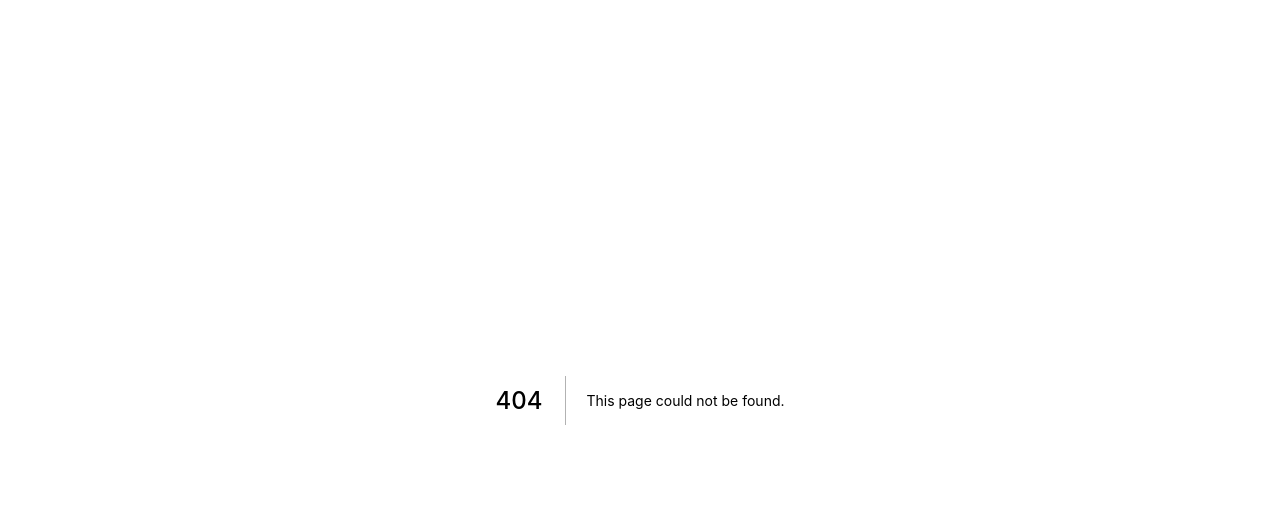
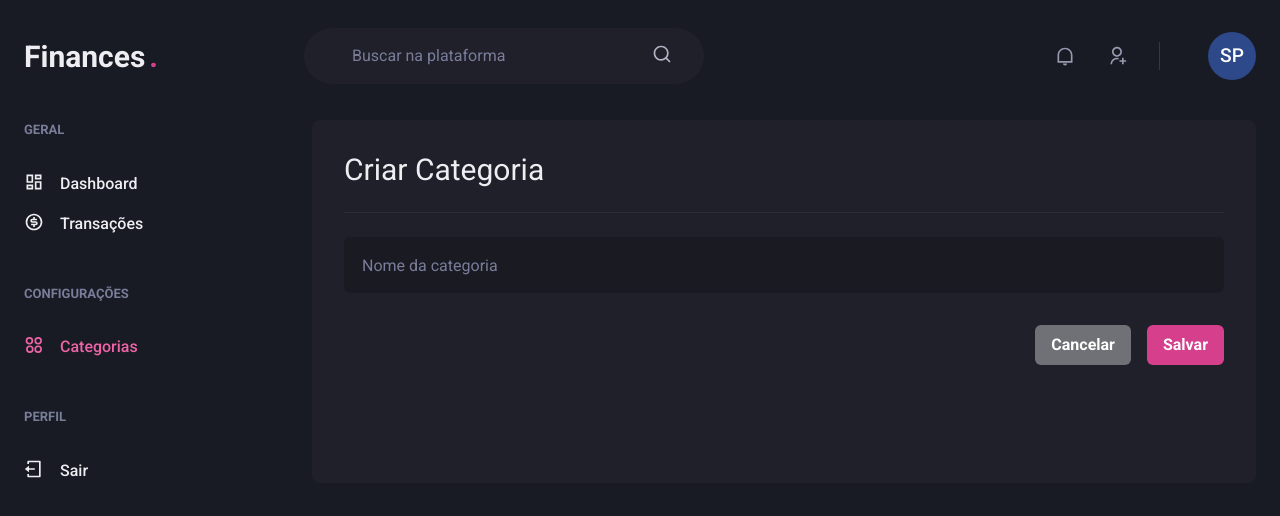
Before and after one commit to sanderpaniago/finances, a Next.js app: page /app/categories/create in a window 1280 px wide. Before the commit this address had no page. Shown: the top 516 px of the page. Built offline with nearby package versions, Linux system fonts and the light colour scheme; no server answers.

Commit message:
created crud categoties

```diff
--- a/src/components/Sidebar/SiderbarNav.tsx
+++ b/src/components/Sidebar/SiderbarNav.tsx
@@ -1,7 +1,8 @@
 import { Stack } from "@chakra-ui/react";
-import { RiDashboardLine, RiMoneyDollarCircleLine, RiInputMethodLine, RiGitMergeLine } from "react-icons/ri";
+import { RiDashboardLine, RiMoneyDollarCircleLine, RiApps2Line, RiLogoutBoxLine } from "react-icons/ri";
 import { NavLink } from "./NavLink";
 import { NavSection } from "./NavSection";
+import { signOut } from 'next-auth/client'
 
 export function SidebarNav() {
     return (
@@ -11,10 +12,13 @@ export function SidebarNav() {
                 <NavLink href='/app/transactions' icon={RiMoneyDollarCircleLine}>Transações</NavLink>
             </NavSection>
 
-            {/* <NavSection title='AUTOMAÇÃO'>
-                <NavLink href='/forms' icon={RiInputMethodLine} >Formulários</NavLink>
-                <NavLink href='/automation' icon={RiGitMergeLine} >Automação</NavLink>
-            </NavSection> */}
+            <NavSection title='CONFIGURAÇÕES'>
+                <NavLink href='/app/categories' icon={RiApps2Line} >Categorias</NavLink>
+            </NavSection>
+
+            <NavSection title='PERFIL'>
+                <NavLink href='#!' onClick={() => signOut()} icon={RiLogoutBoxLine} >Sair</NavLink>
+            </NavSection>
         </Stack>
     )
 }
--- /dev/null
+++ b/src/graphql/deleteCategory.gql
@@ -0,0 +1,6 @@
+mutation DeleteCategory($id: ID!) {
+  deleteCategory(id: $id) {
+    _id
+    name
+  }
+}
--- /dev/null
+++ b/src/pages/app/categories/create.tsx
@@ -0,0 +1,93 @@
+import { useMutation } from "@apollo/client";
+import LinkNext from 'next/link'
+import { Box, Button, Divider, Flex, Heading, HStack, Input, Link, VStack } from "@chakra-ui/react";
+import { yupResolver } from "@hookform/resolvers/yup";
+import { useRouter } from "next/router";
+import * as yup from 'yup';
+import { SubmitHandler, useForm } from "react-hook-form";
+
+import { Header } from "../../../components/Header";
+import { Sidebar } from "../../../components/Sidebar";
+
+import CREATE_CATEGORY from '../../../graphql/createdCategory.gql'
+
+type CreateCategoryFormData = {
+  name: string
+}
+
+const createUserFormSchema = yup.object().shape({
+  name: yup.string().required()
+})
+
+export default function CreateCategory() {
+  const router = useRouter()
+  const [createCategory] = useMutation(CREATE_CATEGORY)
+  const { register, handleSubmit, formState } = useForm({
+    resolver: yupResolver(createUserFormSchema),
+  })
+  const { errors, isSubmitting } = formState
+
+  const handleCreateUser: SubmitHandler<CreateCategoryFormData> = async (data) => {
+    console.log(data)
+    const { errors } = await createCategory({
+      variables: {
+        name: data.name
+      }
+    })
+    if (errors)
+      return
+
+    router.push('/app/categories')
+  }
+
+  return (
+    <Box>
+      <Header />
+
+      <Flex w='100%' my='6' maxWidth={1480} mx='auto' px='6'>
+        <Sidebar />
+
+        <Box
+          as='form'
+          flex='1'
+          borderRadius={8}
+          bg='gray.800'
+          p={['6', '8']}
+          onSubmit={handleSubmit(handleCreateUser)}
+        >
+          <Heading size='lg' fontWeight='normal'>Criar Categoria</Heading>
+
+          <Divider my='6' borderColor='gray.700' />
+          <VStack spacing={['6', '8']}>
+            <Input
+              name='name'
+              label='Nome'
+              placeholder='Nome da categoria'
+              variant="filled"
+              bg='blackAlpha.300'
+              _hover={{
+                background: 'blackAlpha.200',
+              }}
+              h='14'
+              error={errors.name}
+              {...register('name')}
+            />
+          </VStack>
+
+          <Flex mt={['6', '8']} justify='flex-end'>
+            <HStack spacing='4'>
+              <Link href='/app/categories' as={LinkNext}>
+                <Button colorScheme='whiteAlpha'>Cancelar</Button>
+              </Link>
+              <Button
+                type='submit'
+                colorScheme='pink'
+                isLoading={isSubmitting}
+              >Salvar</Button>
+            </HStack>
+          </Flex>
+        </Box>
+      </Flex>
+    </Box>
+  )
+}
```
Also changed, not shown: src/components/Table/TableItemCategory.tsx (added, +104 -0 lines), src/graphql/shecma.gql (+5 -3 lines), src/pages/app/categories/index.tsx (added, +110 -0 lines), .eslintrc.json (deleted).
